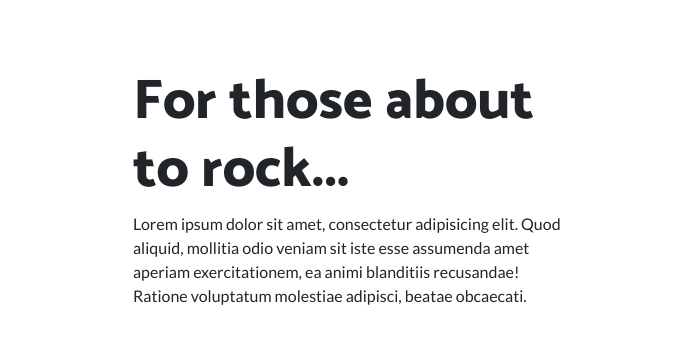
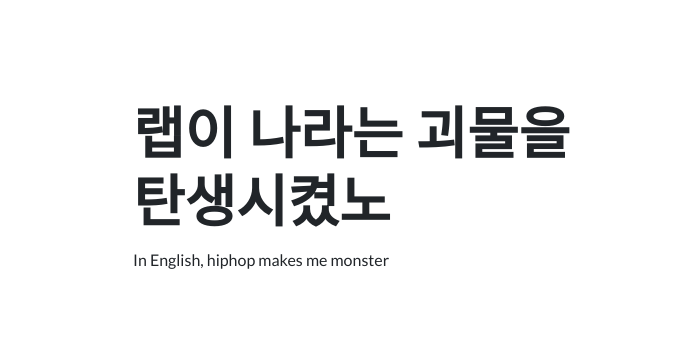
Before and after one commit to chungzz/chu23ngzz.github.io, a website: page index.html in a window 1280 px wide. Shown: the part 688-1046 px from the top of the page, 0-698 px from the left. Drawn offline with Linux system fonts and the light colour scheme; grey boxes are pictures that could not be loaded.

Commit message:
Update index.html

```diff
--- a/index.html
+++ b/index.html
@@ -68,8 +68,8 @@
         </div>
         <div class="col-lg-6 order-lg-1">
           <div class="p-5">
-            <h2 class="display-4">For those about to rock...</h2>
-            <p>Lorem ipsum dolor sit amet, consectetur adipisicing elit. Quod aliquid, mollitia odio veniam sit iste esse assumenda amet aperiam exercitationem, ea animi blanditiis recusandae! Ratione voluptatum molestiae adipisci, beatae obcaecati.</p>
+            <h2 class="display-4">랩이 나라는 괴물을 탄생시켰노</h2>
+            <p>In English, hiphop makes me monster</p>
           </div>
         </div>
       </div>
```
